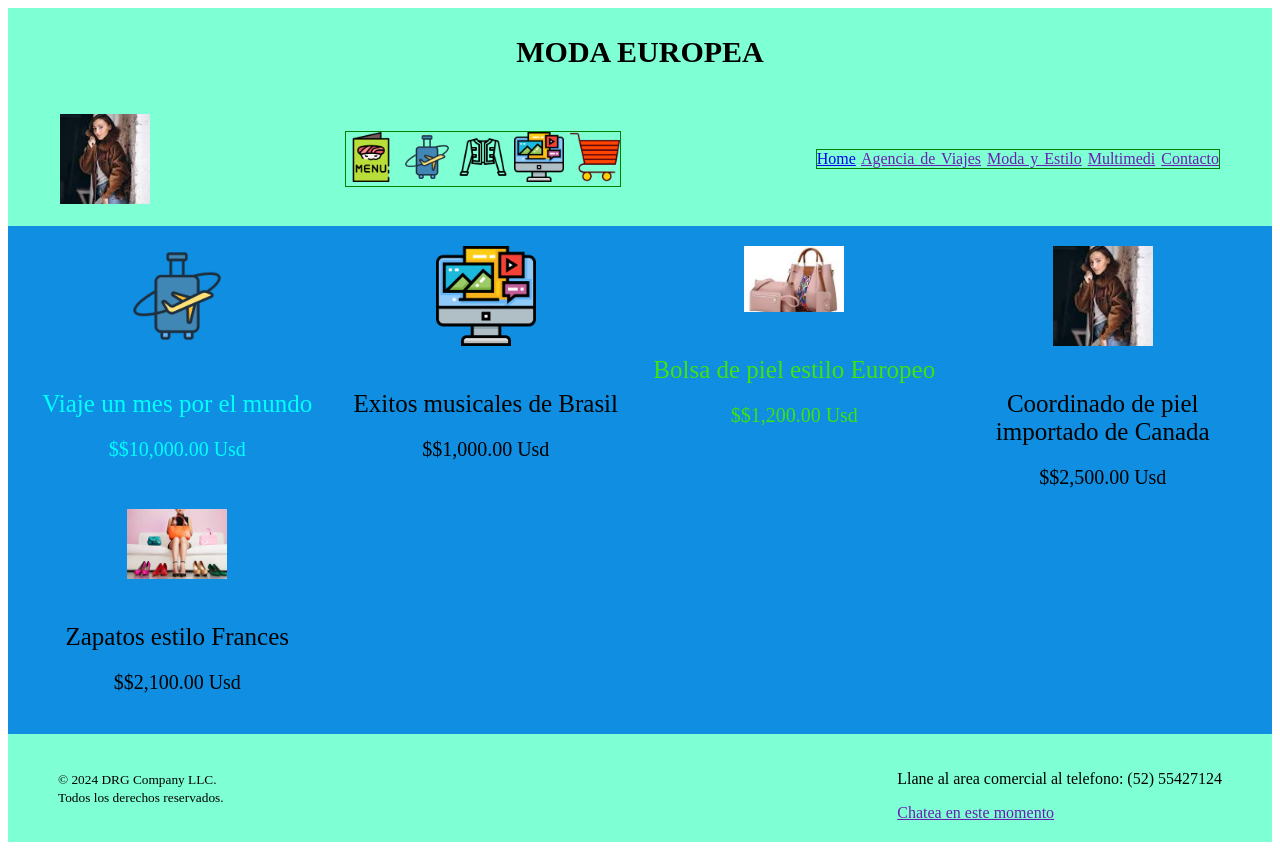
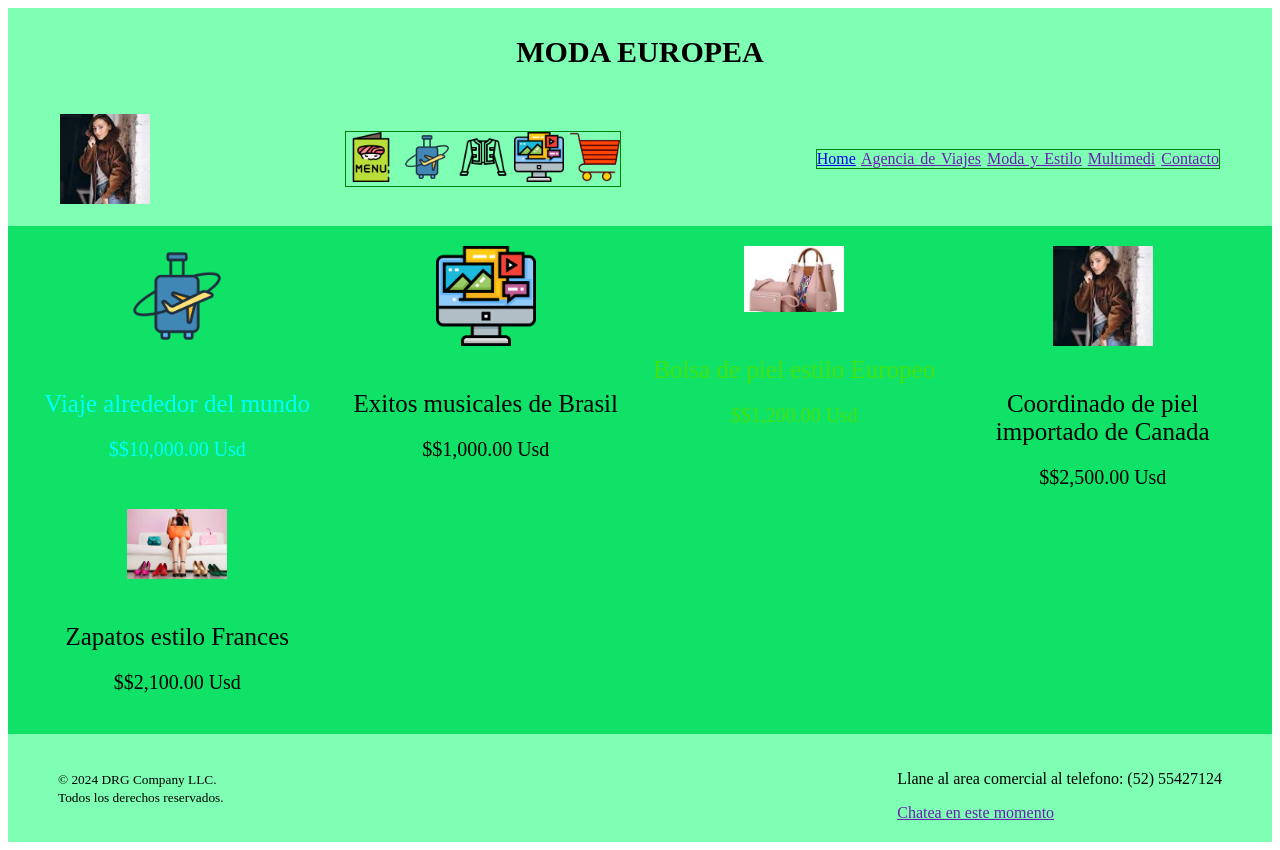
Before and after one commit to RGDavid28/EBAC_TRAINING_GH, a plain HTML site: page Index.html in a window 1280 px wide. Drawn offline with Linux system fonts and the light colour scheme.

Commit message:
24_10_17: Cambio del  background-color de la pagina y un titulo de producto

```diff
--- a/CSS/Styles.css
+++ b/CSS/Styles.css
@@ -1,6 +1,6 @@
 header {
     padding: 2px;
-    background-color:#7fffd4;
+    background-color:#7fffb4;
 }
 .header_t {
     text-align:center;
@@ -35,7 +35,7 @@ header {
     display: grid;
     grid-template-columns: repeat(auto-fit,minmax(250px,1fr));
     grid-column-gap: 10px;
-    background-color: #0f8ee2;
+    background-color: #0fe267;
 }
 .products article {
     text-align: center;
@@ -66,7 +66,7 @@ a:hover{ color: #FF0000; text-decoration: underline}
 Footer {
     width: 100%;
     padding: 20px 50px;
-    background-color:#7fffd4;
+    background-color: #7fffb4;
     display: flex;
     justify-content: space-between;
     align-items: center;
--- a/Index.html
+++ b/Index.html
@@ -38,7 +38,7 @@
     <main class="products">
         <article>
             <img src="Img/agencia-de-viajes.png" alt="Viaja un mes por el mundo">
-            <h3>Viaje un mes por el mundo</h3>
+            <h3>Viaje alrededor del mundo</h3>
             <p>$$10,000.00 Usd</p>
         </article>
         <article>
```
